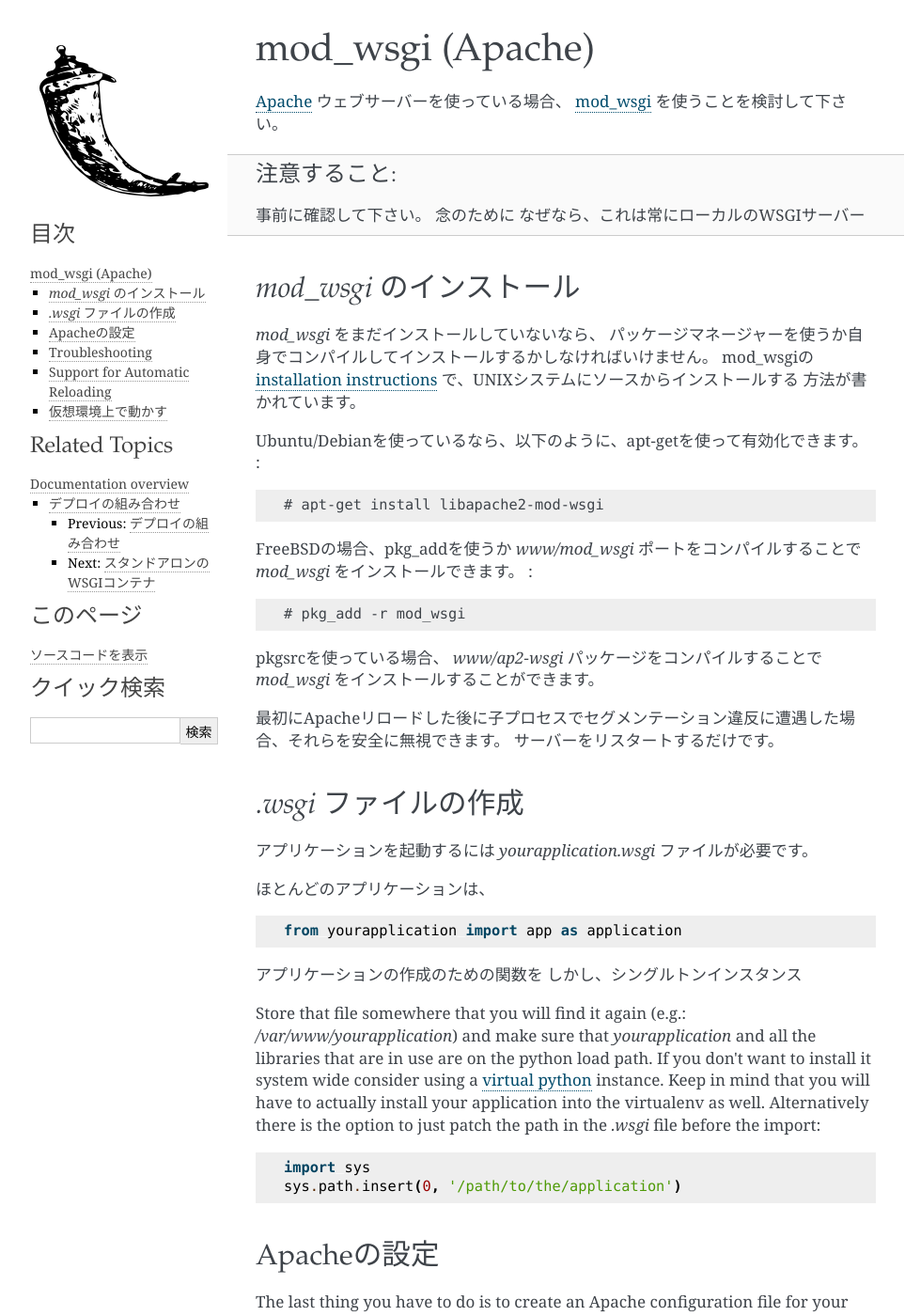
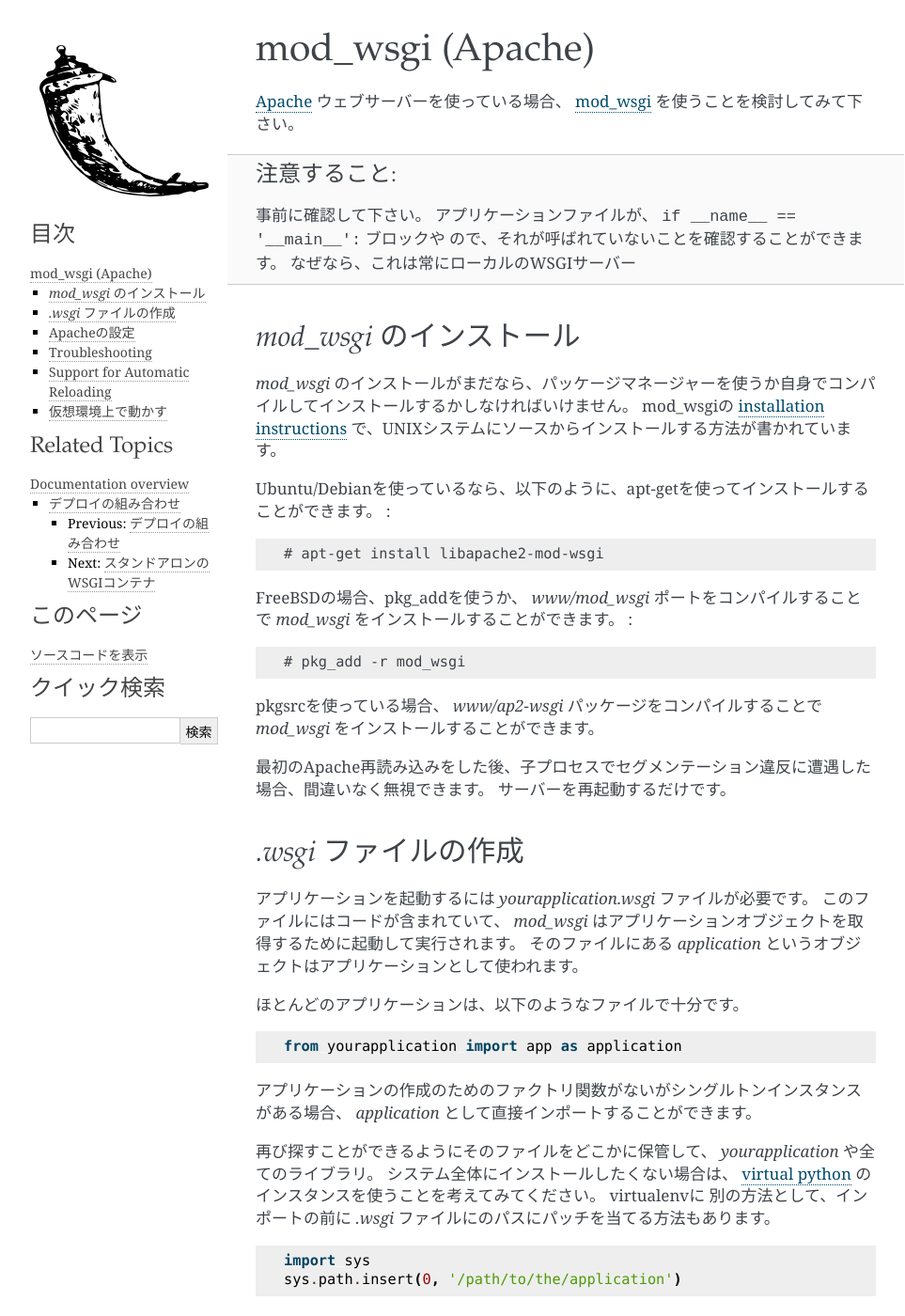
Before and after one commit to tokuda109/flask-docs-ja, a Sphinx documentation site: the page built from docs/deploying/mod_wsgi.rst, in a window 1280 px wide and 1400 px high. Shown: the whole window at 94% size, without its empty margins (148-1111 px from the left). Built offline with Sphinx 7.4.7, drawn with Linux system fonts in a browser that asks for light colours; pages that are not in the unit, such as notebooks, are missing from menus.

Commit message:
A few update translation

```diff
--- a/docs/deploying/mod_wsgi.rst
+++ b/docs/deploying/mod_wsgi.rst
@@ -5,7 +5,7 @@
 
 .. If you are using the `Apache`_ webserver, consider using `mod_wsgi`_.
 
-`Apache`_ ウェブサーバーを使っている場合、 `mod_wsgi`_ を使うことを検討して下さい。
+`Apache`_ ウェブサーバーを使っている場合、 `mod_wsgi`_ を使うことを検討してみて下さい。
 
 .. Watch Out
 
@@ -18,7 +18,8 @@
 .. admonition:: 注意すること
 
    事前に確認して下さい。
-   念のために
+   アプリケーションファイルが、 ``if __name__ == '__main__':`` ブロックや
+   ので、それが呼ばれていないことを確認することができます。
    なぜなら、これは常にローカルのWSGIサーバー
 
 .. _Apache: http://httpd.apache.org/
@@ -33,15 +34,13 @@
    using a package manager or compile it yourself.  The mod_wsgi
    `installation instructions`_ cover source installations on UNIX systems.
 
-`mod_wsgi` をまだインストールしていないなら、
-パッケージマネージャーを使うか自身でコンパイルしてインストールするかしなければいけません。
-mod_wsgiの `installation instructions`_ で、UNIXシステムにソースからインストールする
-方法が書かれています。
+`mod_wsgi` のインストールがまだなら、パッケージマネージャーを使うか自身でコンパイルしてインストールするかしなければいけません。
+mod_wsgiの `installation instructions`_ で、UNIXシステムにソースからインストールする方法が書かれています。
 
 .. If you are using Ubuntu/Debian you can apt-get it and activate it as
    follows:
 
-Ubuntu/Debianを使っているなら、以下のように、apt-getを使って有効化できます。 :
+Ubuntu/Debianを使っているなら、以下のように、apt-getを使ってインストールすることができます。 :
 
 .. sourcecode:: text
 
@@ -50,7 +49,8 @@
 .. On FreeBSD install `mod_wsgi` by compiling the `www/mod_wsgi` port or by
    using pkg_add:
 
-FreeBSDの場合、pkg_addを使うか `www/mod_wsgi` ポートをコンパイルすることで `mod_wsgi` をインストールできます。 :
+FreeBSDの場合、pkg_addを使うか、
+`www/mod_wsgi` ポートをコンパイルすることで `mod_wsgi` をインストールすることができます。 :
 
 .. sourcecode:: text
 
@@ -59,13 +59,14 @@
 .. If you are using pkgsrc you can install `mod_wsgi` by compiling the
    `www/ap2-wsgi` package.
 
-pkgsrcを使っている場合、 `www/ap2-wsgi` パッケージをコンパイルすることで `mod_wsgi` をインストールすることができます。
+pkgsrcを使っている場合、
+`www/ap2-wsgi` パッケージをコンパイルすることで `mod_wsgi` をインストールすることができます。
 
 .. If you encounter segfaulting child processes after the first apache
    reload you can safely ignore them.  Just restart the server.
 
-最初にApacheリロードした後に子プロセスでセグメンテーション違反に遭遇した場合、それらを安全に無視できます。
-サーバーをリスタートするだけです。
+最初のApache再読み込みをした後、子プロセスでセグメンテーション違反に遭遇した場合、間違いなく無視できます。
+サーバーを再起動するだけです。
 
 .. Creating a `.wsgi` file
    -----------------------
@@ -79,28 +80,33 @@
    application.
 
 アプリケーションを起動するには `yourapplication.wsgi` ファイルが必要です。
-
-
+このファイルにはコードが含まれていて、 `mod_wsgi` はアプリケーションオブジェクトを取得するために起動して実行されます。
+そのファイルにある `application` というオブジェクトはアプリケーションとして使われます。
 
 .. For most applications the following file should be sufficient::
 
-ほとんどのアプリケーションは、 ::
+ほとんどのアプリケーションは、以下のようなファイルで十分です。 ::
 
     from yourapplication import app as application
 
 .. If you don't have a factory function for application creation but a singleton
    instance you can directly import that one as `application`.
 
-アプリケーションの作成のための関数を
-しかし、シングルトンインスタンス
+アプリケーションの作成のためのファクトリ関数がないがシングルトンインスタンスがある場合、
+`application` として直接インポートすることができます。
 
-Store that file somewhere that you will find it again (e.g.:
-`/var/www/yourapplication`) and make sure that `yourapplication` and all
-the libraries that are in use are on the python load path.  If you don't
-want to install it system wide consider using a `virtual python`_
-instance.  Keep in mind that you will have to actually install your
-application into the virtualenv as well.  Alternatively there is the
-option to just patch the path in the `.wsgi` file before the import::
+.. Store that file somewhere that you will find it again (e.g.:
+   `/var/www/yourapplication`) and make sure that `yourapplication` and all
+   the libraries that are in use are on the python load path.  If you don't
+   want to install it system wide consider using a `virtual python`_
+   instance.  Keep in mind that you will have to actually install your
+   application into the virtualenv as well.  Alternatively there is the
+   option to just patch the path in the `.wsgi` file before the import::
+
+再び探すことができるようにそのファイルをどこかに保管して、 `yourapplication` や全てのライブラリ。
+システム全体にインストールしたくない場合は、 `virtual python`_ のインスタンスを使うことを考えてみてください。
+virtualenvに
+別の方法として、インポートの前に `.wsgi` ファイルにのパスにパッチを当てる方法もあります。 ::
 
     import sys
     sys.path.insert(0, '/path/to/the/application')
@@ -109,7 +115,7 @@
    ------------------
 
 Apacheの設定
-------------------
+---------------------
 
 The last thing you have to do is to create an Apache configuration file
 for your application.  In this example we are telling `mod_wsgi` to
```
